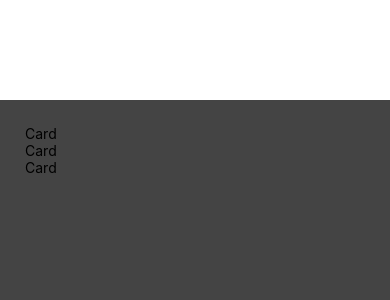
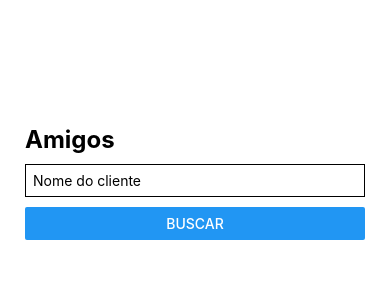
Before and after one commit to gabrielmds222/performando-apps, a React Native app: screen / in a window 390 px wide. Shown: the top 300 px of the page. Built offline with nearby package versions, Linux system fonts and the light colour scheme.

Commit message:
feat: Home não performada

```diff
--- a/App.tsx
+++ b/App.tsx
@@ -1,6 +1,10 @@
 import React from "react";
 import { Inicial } from "./src/screens/Inicial";
+import { Home } from "./src/screens/Home";
 
 export default function App() {
-  return <Inicial />;
+  return (
+    <Home />
+    // <Inicial />
+  );
 }
--- a/src/screens/Home.tsx
+++ b/src/screens/Home.tsx
@@ -22,10 +22,6 @@ export function Home() {
     setFriends(data);
   }
 
-  const handleFollow = useCallback(() => {
-    console.log("unfollow user");
-  }, []);
-
   return (
     <View style={styles.container}>
       <Text style={styles.title}>Amigos</Text>
@@ -37,8 +33,6 @@ export function Home() {
       />
 
       <Button title="Buscar" onPress={handleSearch} />
-
-      <FriendList data={friends} follow={handleFollow} />
     </View>
   );
 }
@@ -62,3 +56,64 @@ const styles = StyleSheet.create({
     marginTop: 20,
   },
 });
+
+// import React, { useState, useCallback } from "react";
+
+// import {
+//   View,
+//   Text,
+//   TextInput,
+//   StyleSheet,
+//   Button,
+//   ScrollView,
+// } from "react-native";
+
+// import { FriendList } from "../components/FriendList";
+
+// export function Home() {
+//   const [name, setName] = useState("");
+//   const [friends, setFriends] = useState([]);
+
+//   async function handleSearch() {
+//     const response = await fetch(`http://192.168.1.5:3333/friends?q=${name}`);
+//     const data = await response.json();
+
+//     setFriends(data);
+//   }
+
+//   return (
+//     <View style={styles.container}>
+//       <Text style={styles.title}>Amigos</Text>
+
+//       <TextInput
+//         placeholder="Nome do cliente"
+//         onChangeText={setName}
+//         style={styles.input}
+//       />
+
+//       <Button title="Buscar" onPress={handleSearch} />
+
+//       <FriendList data={friends} follow={handleFollow} />
+//     </View>
+//   );
+// }
+
+// const styles = StyleSheet.create({
+//   container: {
+//     flex: 1,
+//     marginTop: 100,
+//     padding: 25,
+//   },
+//   title: {
+//     fontSize: 24,
+//     fontWeight: "bold",
+//   },
+//   input: {
+//     borderWidth: 1,
+//     padding: 7,
+//     marginVertical: 10,
+//   },
+//   list: {
+//     marginTop: 20,
+//   },
+// });
```
